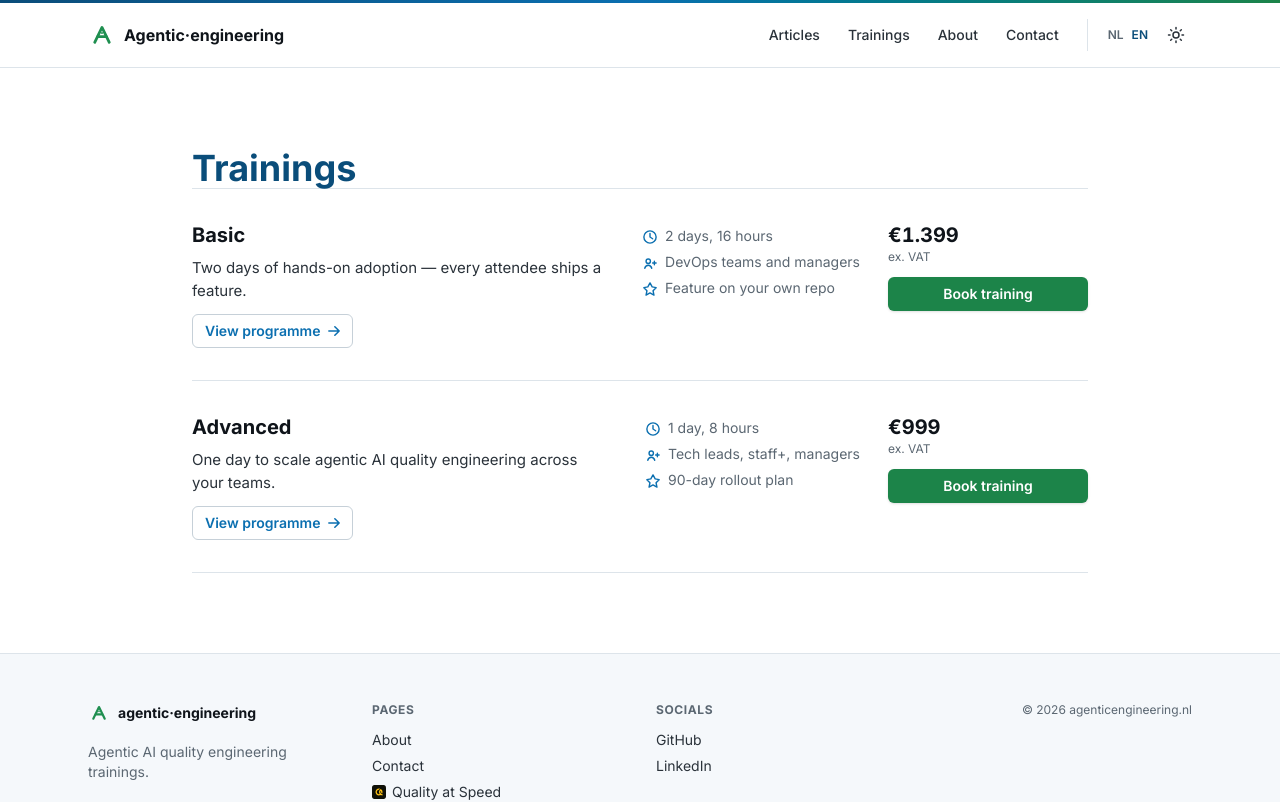
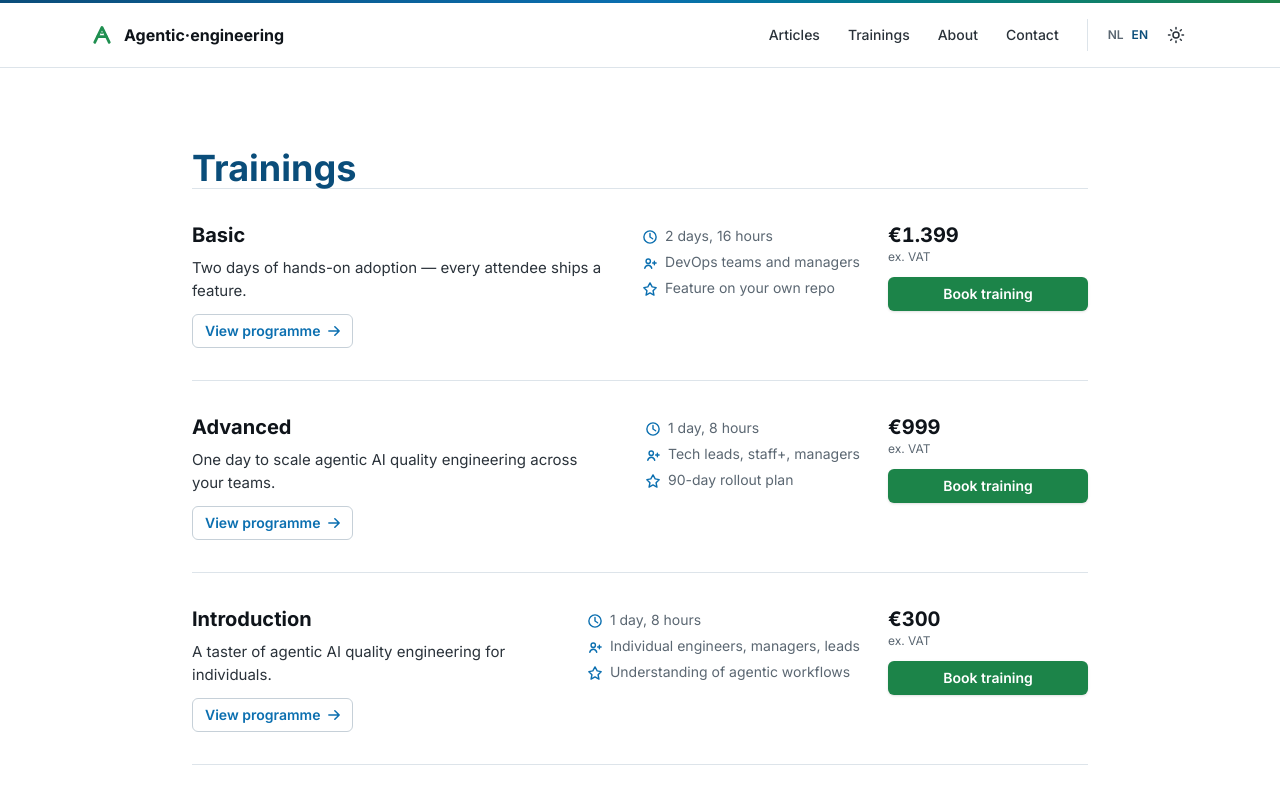
Before and after one commit to QualityAtSpeed/agenticengineering-nl, a Next.js app: page /en/trainings in a window 1280 px wide. Shown: the top 802 px of the page. Built offline with nearby package versions, Linux system fonts and the light colour scheme.

Commit message:
DRY principal. Put icons in one component. Render on page

```diff
--- a/app/[locale]/trainings/page.tsx
+++ b/app/[locale]/trainings/page.tsx
@@ -1,6 +1,7 @@
 import { setRequestLocale, getTranslations } from 'next-intl/server';
 import { TrainingCard } from '@/components/TrainingCard';
 import type { Locale } from '@/i18n/routing';
+import { trainings, type TrainingId } from '@/data/trainings';
 
 export default async function TrainingsPage({ params }: { params: Promise<{ locale: Locale }> }) {
   const { locale } = await params;
@@ -11,8 +12,9 @@ export default async function TrainingsPage({ params }: { params: Promise<{ loca
     <main className="px-6 py-16 sm:py-20">
       <div className="mx-auto max-w-4xl">
         <h1 className="text-brand-deep text-3xl font-bold sm:text-4xl">{t('sectionTitle')}</h1>
-        <TrainingCard trainingId="basic" locale={locale} />
-        <TrainingCard trainingId="advanced" locale={locale} />
+        {Object.keys(trainings).map((id) => (
+          <TrainingCard key={id} trainingId={id as TrainingId} locale={locale} />
+        ))}
       </div>
     </main>
   );
--- a/components/TrainingCard.tsx
+++ b/components/TrainingCard.tsx
@@ -72,18 +72,11 @@ const ArrowIcon = () => (
   </svg>
 );
 
-const metaItems: Record<TrainingId, { icon: 'clock' | 'people' | 'star'; key: string }[]> = {
-  basic: [
-    { icon: 'clock', key: 'metaDuration' },
-    { icon: 'people', key: 'metaAudience' },
-    { icon: 'star', key: 'metaOutcome' },
-  ],
-  advanced: [
-    { icon: 'clock', key: 'metaDuration' },
-    { icon: 'people', key: 'metaAudience' },
-    { icon: 'star', key: 'metaOutcome' },
-  ],
-};
+const metaItems: { icon: 'clock' | 'people' | 'star'; key: string }[] = [
+  { icon: 'clock', key: 'metaDuration' },
+  { icon: 'people', key: 'metaAudience' },
+  { icon: 'star', key: 'metaOutcome' },
+];
 
 function MetaIcon({ which }: { which: 'clock' | 'people' | 'star' }) {
   if (which === 'clock') return <ClockIcon />;
@@ -116,7 +109,7 @@ export function TrainingCard({ trainingId, locale }: { trainingId: TrainingId; l
         </div>
 
         <ul className="text-text-muted m-0 list-none space-y-1.5 p-0 text-sm lg:pt-[0.3125rem]">
-          {metaItems[trainingId].map((m) => (
+          {metaItems.map((m) => (
             <li key={m.key} className="flex items-center gap-2">
               <MetaIcon which={m.icon} />
               <span>{tCard(`${trainingId}.${m.key}`)}</span>
```
